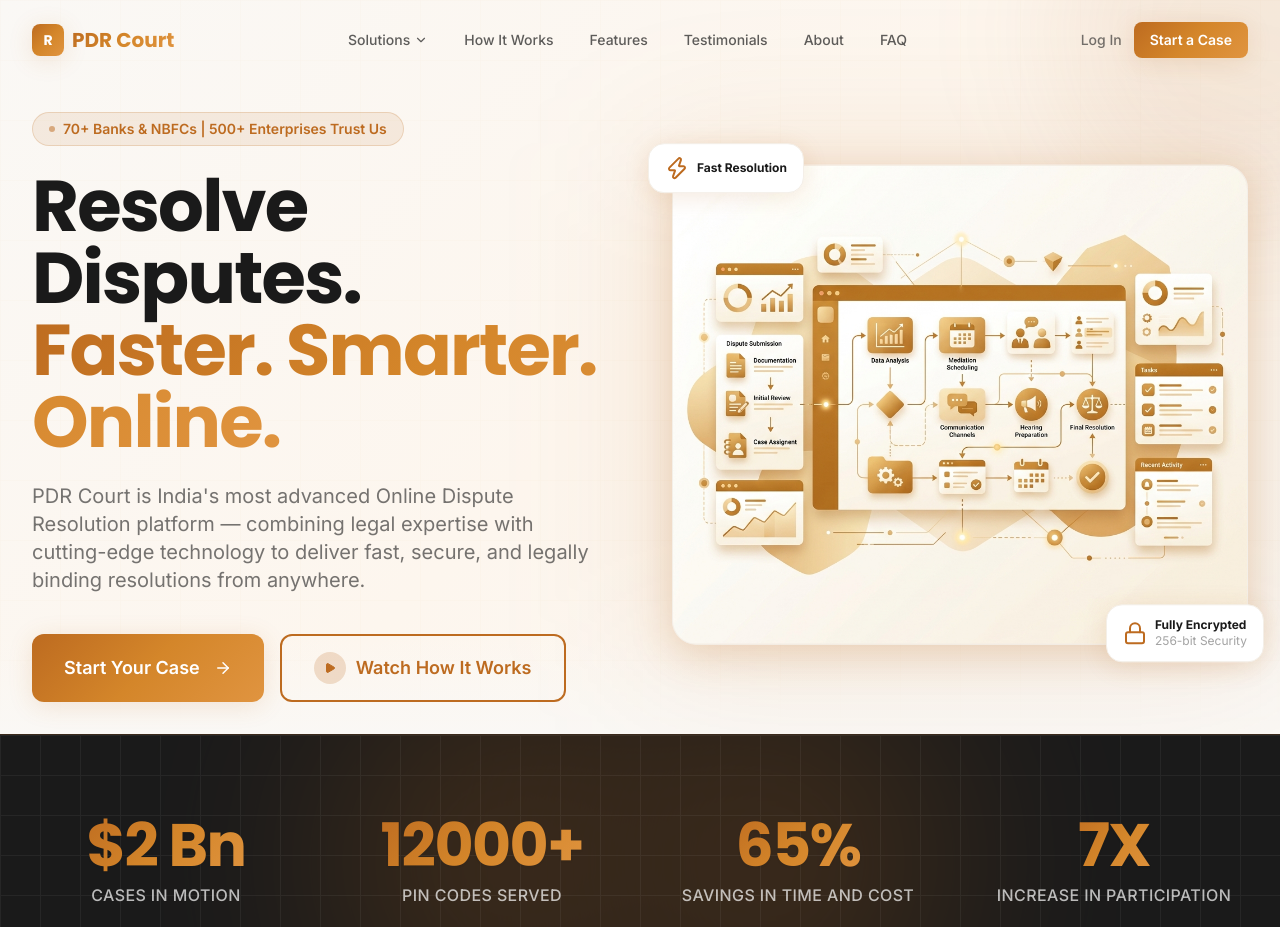
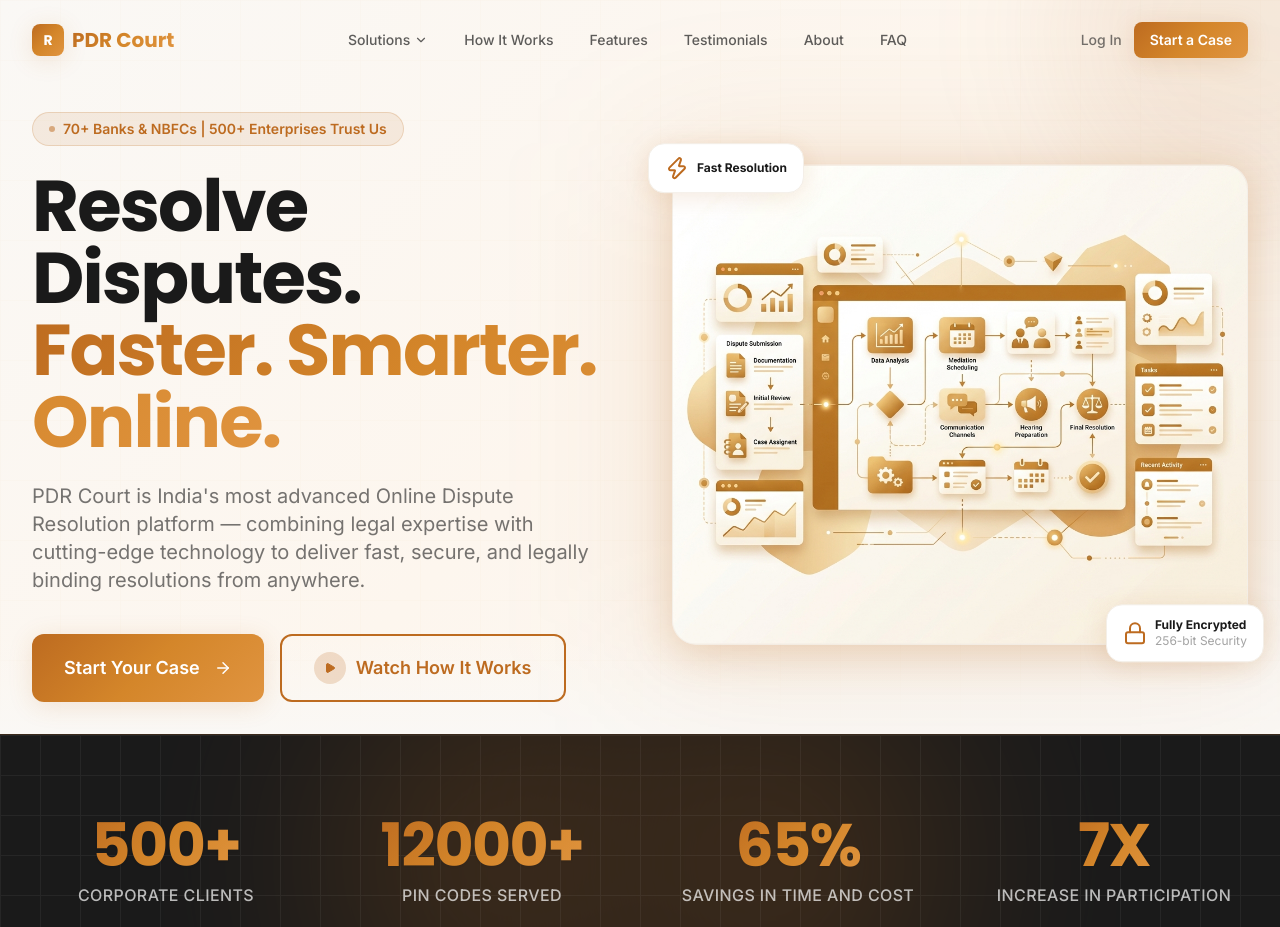
Before and after one commit to pdrcourt/pdrweb, a Next.js app: page / in a window 1280 px wide. Shown: the top 927 px of the page. Built offline with nearby package versions, Linux system fonts and the light colour scheme.

Commit message:
added Percentage in 2025 year sd

```diff
--- a/data/content.ts
+++ b/data/content.ts
@@ -118,7 +118,7 @@
 // STATS
 // ─────────────────────────────────────────────────────────────
 export const statsContent = [
-  { value: "$2 Bn", label: "Cases in Motion" },
+  { value: "500+", label: "Corporate Clients" },
   { value: "12000+", label: "PIN codes served" },
   { value: "65%", label: "savings in time and cost" },
   { value: "7X", label: "increase in participation" },
```
